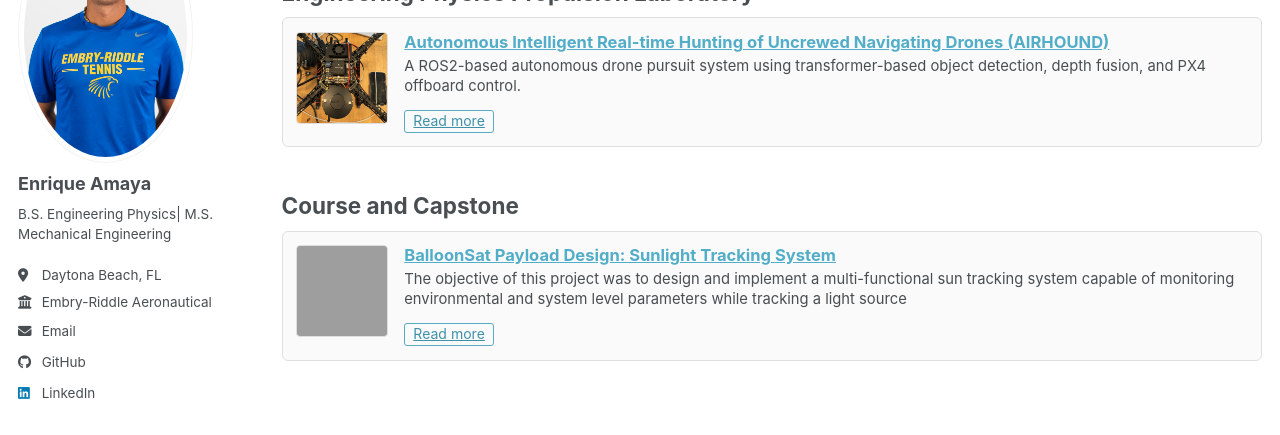
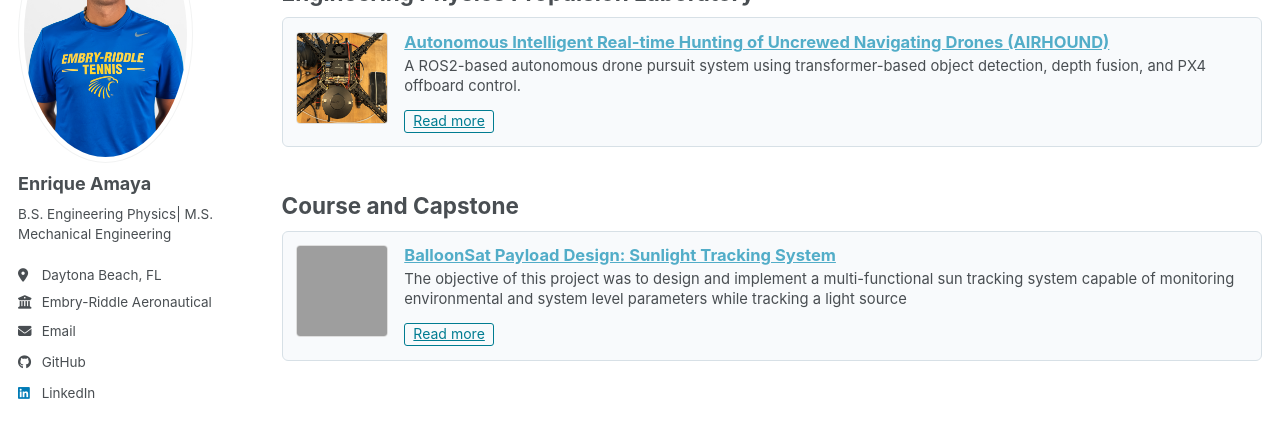
Before and after one commit to kikeamaya/kikeamaya.github.io, a Jekyll site: the page built from _pages/projects.html, in a window 1280 px wide. Shown: the part 200-635 px from the top of the page. Built offline with Jekyll 4.4.1, drawn with Linux system fonts in a browser that asks for light colours; a style sheet for code colours, icons or effects is not loaded; grey boxes are pictures that could not be loaded.

Commit message:
Color Changes

```diff
--- a/_includes/archive-single-talk-cv.html
+++ b/_includes/archive-single-talk-cv.html
@@ -27,11 +27,7 @@
       </div>
     {% endif %}
     <h3 class="archive__item-title" itemprop="headline">
-      {% if post.link %}
-        <a href="{{ post.link }}">{{ title }}</a> <a href="{{ base_path }}{{ post.url }}" rel="permalink"><i class="fa fa-link" aria-hidden="true" title="permalink"></i><span class="sr-only">Permalink</span></a>
-      {% else %}
-        <a href="{{ base_path }}{{ post.url }}" rel="permalink">{{ title }}</a>
-      {% endif %}
+      {{ title }}
     </h3>
     {% if post.date %}<p class="page__meta"><i class="fa fa-clock" aria-hidden="true"></i> {{ post.date | date: '%B %d, %Y' }}</p>{% endif %}
     {% if post.venue%}<p class="archive__item-excerpt" itemprop="description">{{post.type}} at {{ post.venue }},  {{post.location}}</p>{% endif %}
--- a/_sass/_custom.scss
+++ b/_sass/_custom.scss
@@ -5,9 +5,9 @@
 {
   margin: 0 0 0.9rem;
   padding: 0.75rem;
-  border: 1px solid #dedede;
+  border: 1px solid #d7e0e6;
   border-radius: 6px;
-  background: #fafafa;
+  background: #f8fafc;
 }
 
 .project-card .archive__item
@@ -41,7 +41,9 @@
 .project-card .archive__item-title
 {
   margin: 0 0 0.25rem;
+  color: #183b4e;
   font-size: 0.92em;
+  font-weight: 700;
   line-height: 1.25;
 }
 
@@ -56,9 +58,9 @@
  {
   display: inline-block;
   padding: 0.12rem 0.45rem;
-  border: 1px solid #57abc4;
+  border: 1px solid #007c91;
   border-radius: 3px;
-  color: #3f91aa;
+  color: #007c91;
   font-size: 0.78em;
   line-height: 1.2;
   text-decoration: none;
@@ -66,8 +68,8 @@
 
 .project-card__button:hover
  {
-  background: #eaf7fb;
-  color: #2d7185;
+  background: #e5f5f6;
+  color: #005d6c;
 }
 
 /* Keep cards usable on narrow phone screens */
```
